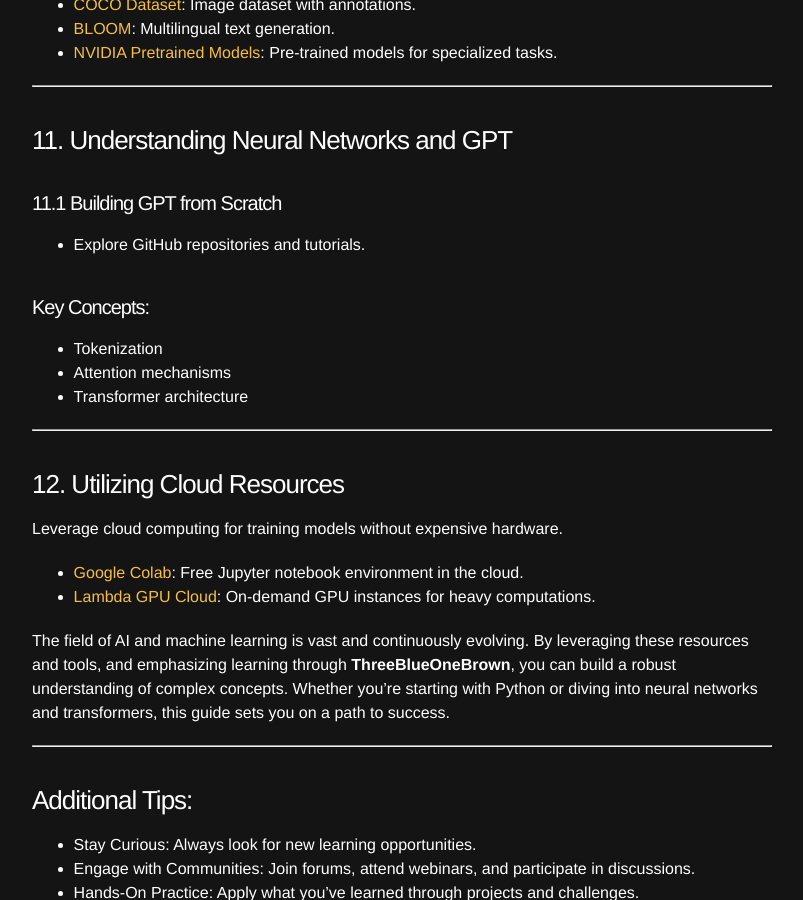
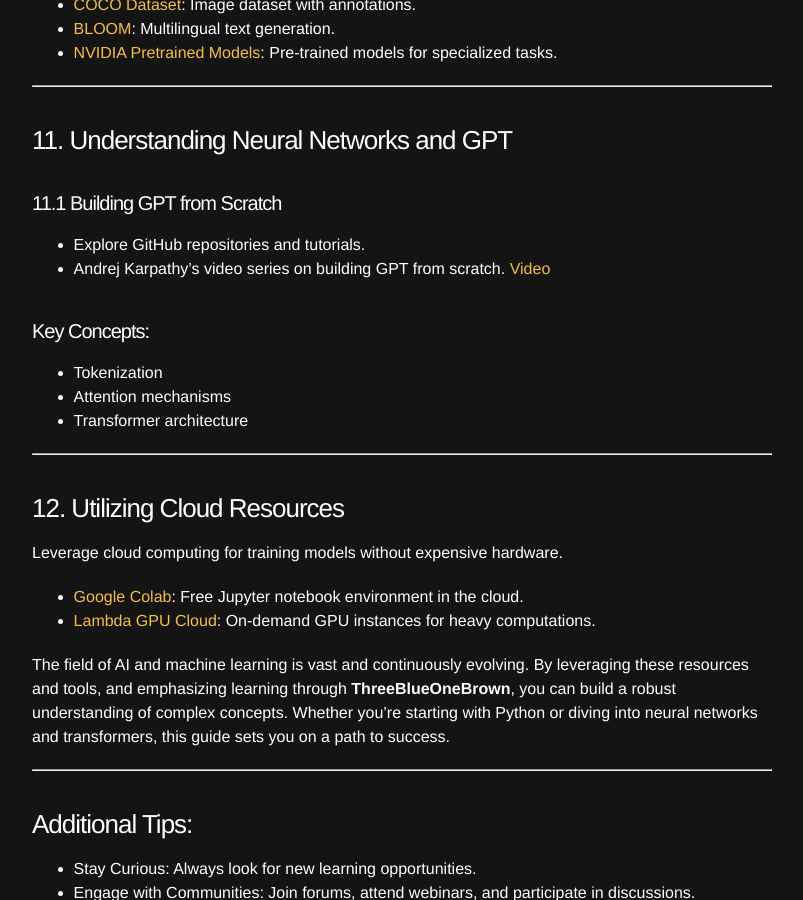
Before and after one commit to spenriche/spenriche.github.io, a Jekyll site: the page built from _posts/2024-7-21-llm-tools.md, in a window 1280 px wide and 900 px high, scrolled down 4159 px. Shown: the whole window, without its empty margins (238-1041 px from the left). Built offline with Jekyll 4.4.1, drawn with Linux system fonts in a browser that asks for light colours; some of the changed text lies outside the part shown.

Commit message:
transfering old post

```diff
--- a/_posts/2024-7-21-llm-tools.md
+++ b/_posts/2024-7-21-llm-tools.md
@@ -155,6 +154,7 @@ Creating a portfolio demonstrates your skills to potential employers or collabor
 
 #### 11.1 Building GPT from Scratch
 - Explore GitHub repositories and tutorials.
+- Andrej Karpathy's video series on building GPT from scratch. [Video](https://www.youtube.com/watch?v=kCc8FmEb1nY&t)
 
 #### Key Concepts:
 - Tokenization
```
Also changed, not shown: other parts of _posts/2024-7-21-llm-tools.md (+0 -1 lines).
